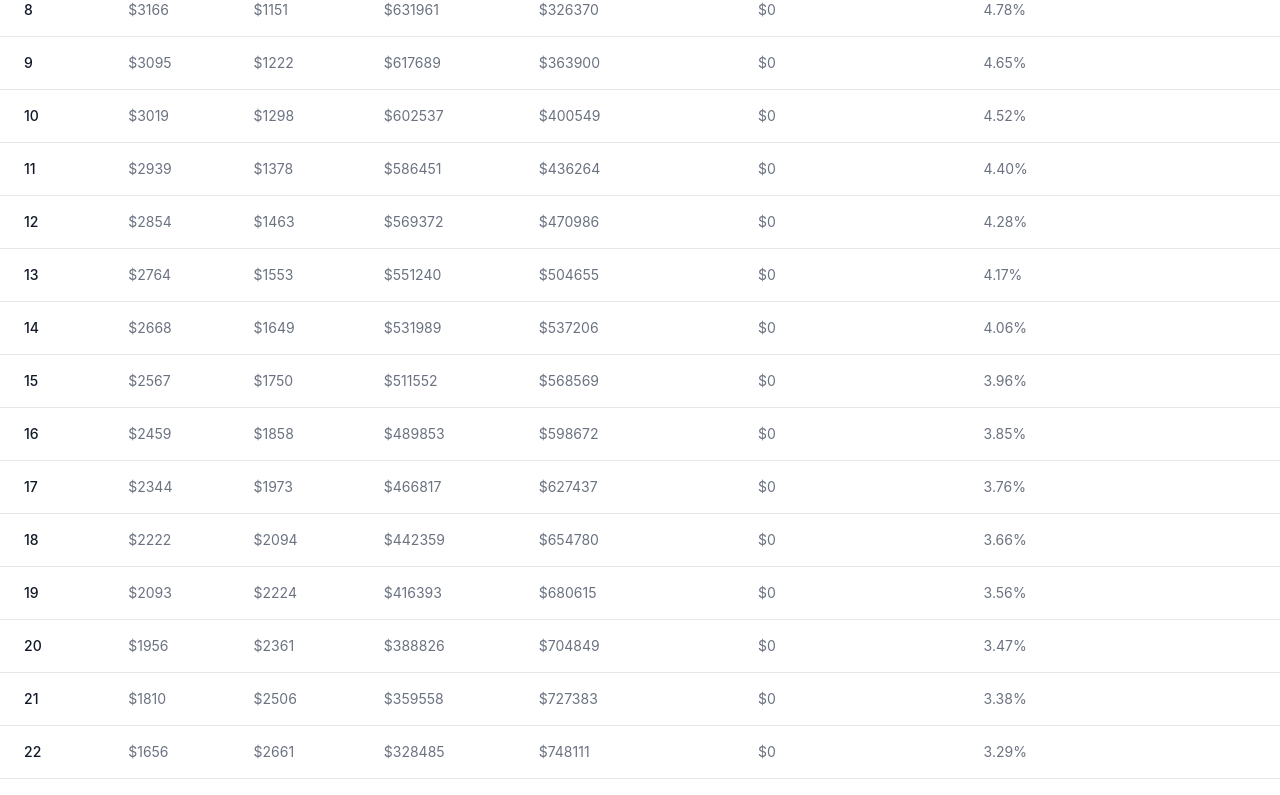
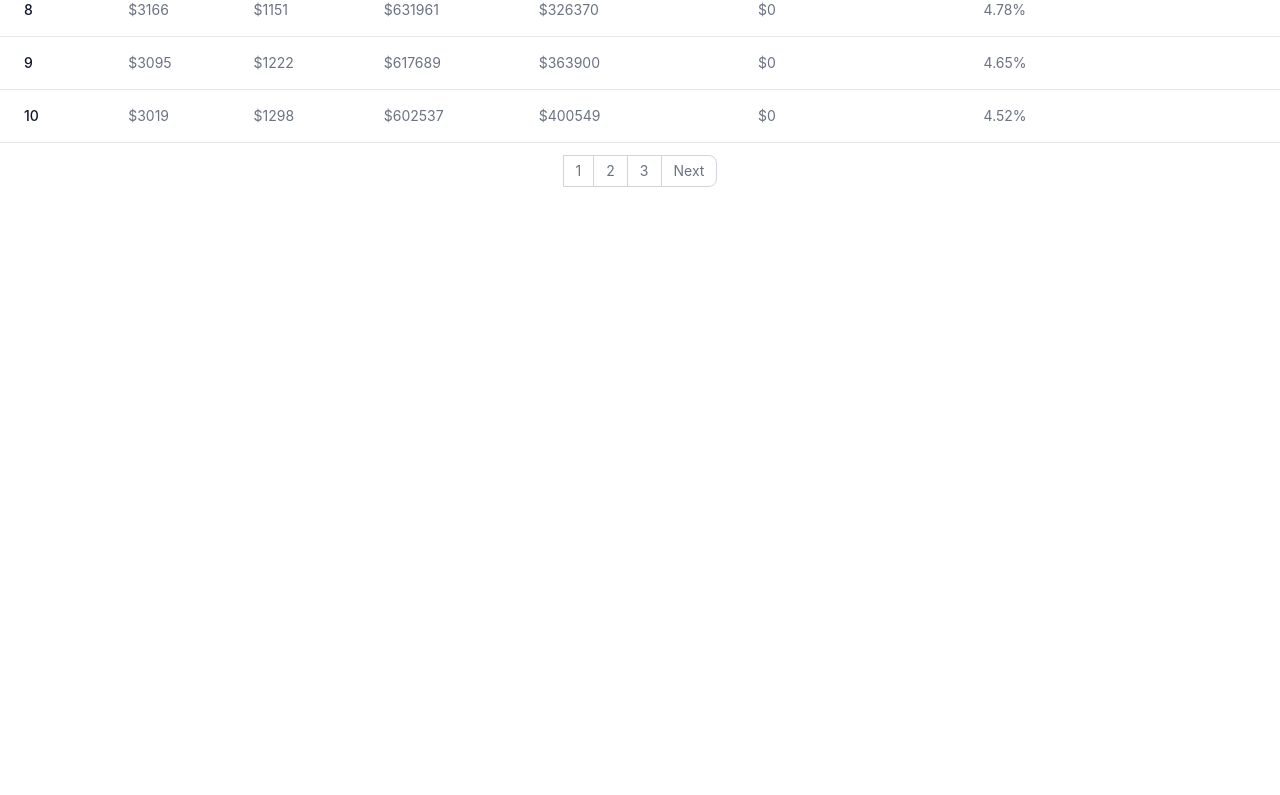
Before and after one commit to canzhao0928/home-loan, a React (Create React App) app: page / in a window 1280 px wide. Shown: the part 816-1611 px from the top of the page. After the commit the page ends 1015 px from the top, so only its background shows below. Built offline with nearby package versions, Linux system fonts and the light colour scheme.

Commit message:
add pagination

```diff
--- a/src/component/Pagination.js
+++ b/src/component/Pagination.js
@@ -1,33 +1,60 @@
+import { useMemo } from "react";
+
 export default function Pagination({
-  totalPages,
-  currenPage,
+  totalCount,
+  currentPage,
+  pageSize,
   handlePagechange,
 }) {
+  const paginationRange = useMemo(() => {
+    let totalPage = Math.ceil(totalCount / pageSize);
+    let array = [];
+    for (let index = 1; totalPage > 0; totalPage--) {
+      array.push(index);
+      index++;
+    }
+    return array;
+  }, [totalCount, pageSize]);
+
   const handlePre = () => {
-    handlePagechange(currenPage - 1);
+    handlePagechange(currentPage - 1);
   };
 
   const handleNext = () => {
-    handlePagechange(currenPage + 1);
+    handlePagechange(currentPage + 1);
   };
   return (
     <nav aria-label="Page navigation" className="flex justify-center m-3">
       <ul className="inline-flex -space-x-px text-sm">
+        {currentPage !== 1 && (
           <li
             onClick={handlePre}
             className="flex items-center justify-center px-3 h-8 ml-0 leading-tight text-gray-500 bg-white border border-gray-300 rounded-l-lg hover:bg-gray-100 hover:text-gray-700 dark:bg-gray-800 dark:border-gray-700 dark:text-gray-400 dark:hover:bg-gray-700 dark:hover:text-white"
           >
             Previous
           </li>
-        <li className="flex items-center justify-center px-3 h-8 leading-tight text-gray-500 bg-white border border-gray-300 hover:bg-gray-100 hover:text-gray-700 dark:bg-gray-800 dark:border-gray-700 dark:text-gray-400 dark:hover:bg-gray-700 dark:hover:text-white">
-          1
+        )}
+        {paginationRange.map((page) => {
+          return (
+            <li
+              onClick={() => {
+                handlePagechange(page);
+              }}
+              key={page}
+              className="flex items-center justify-center px-3 h-8 leading-tight text-gray-500 bg-white border border-gray-300 hover:bg-gray-100 hover:text-gray-700 dark:bg-gray-800 dark:border-gray-700 dark:text-gray-400 dark:hover:bg-gray-700 dark:hover:text-white"
+            >
+              {page}
             </li>
+          );
+        })}
+        {currentPage !== paginationRange.length && (
           <li
             onClick={handleNext}
             className="flex items-center justify-center px-3 h-8 leading-tight text-gray-500 bg-white border border-gray-300 rounded-r-lg hover:bg-gray-100 hover:text-gray-700 dark:bg-gray-800 dark:border-gray-700 dark:text-gray-400 dark:hover:bg-gray-700 dark:hover:text-white"
           >
             Next
           </li>
+        )}
       </ul>
     </nav>
   );
--- a/src/component/PaymentTable.js
+++ b/src/component/PaymentTable.js
@@ -2,24 +2,31 @@ import { useEffect, useState } from "react";
 import Pagination from "./Pagination";
 
 export default function PaymentTable({ tableData }) {
-  let PageSize = 10;
+  const pageSize = 10;
 
   const [number, setNumber] = useState("yearly");
   const [tableDisplay, setTableDisplay] = useState(tableData);
-  const [currenPage, setCurrentPage] = useState(1);
+  const [tableAll, setTableAll] = useState(tableData);
+  const [currentPage, setCurrentPage] = useState(1);
 
   const handleNumber = (e) => {
     setNumber(e.target.value);
   };
 
   useEffect(() => {
+    let data = [];
     if (number === "monthly") {
-      setTableDisplay(tableData);
+      data = tableData;
     } else if (number === "yearly") {
-      const array = tableData.filter((table) => table.month % 12 === 0);
-      setTableDisplay(array);
+      data = tableData.filter((table) => table.month % 12 === 0);
     }
-  }, [number, tableData]);
+    setTableAll(data);
+    const displayData = data.filter(
+      (table, index) =>
+        index >= (currentPage - 1) * pageSize && index < currentPage * pageSize
+    );
+    setTableDisplay(displayData);
+  }, [number, tableData, currentPage]);
 
   return (
     <div className="container m-auto">
@@ -97,9 +104,9 @@ export default function PaymentTable({ tableData }) {
       </table>
       <Pagination
         // className="pagination-bar"
-        currentPage={currenPage}
-        totalCount={tableDisplay.length}
-        pageSize={PageSize}
+        currentPage={currentPage}
+        totalCount={tableAll.length}
+        pageSize={pageSize}
         handlePagechange={(page) => setCurrentPage(page)}
       />
     </div>
```
Lines whose indentation alone changed are shown as unchanged.
